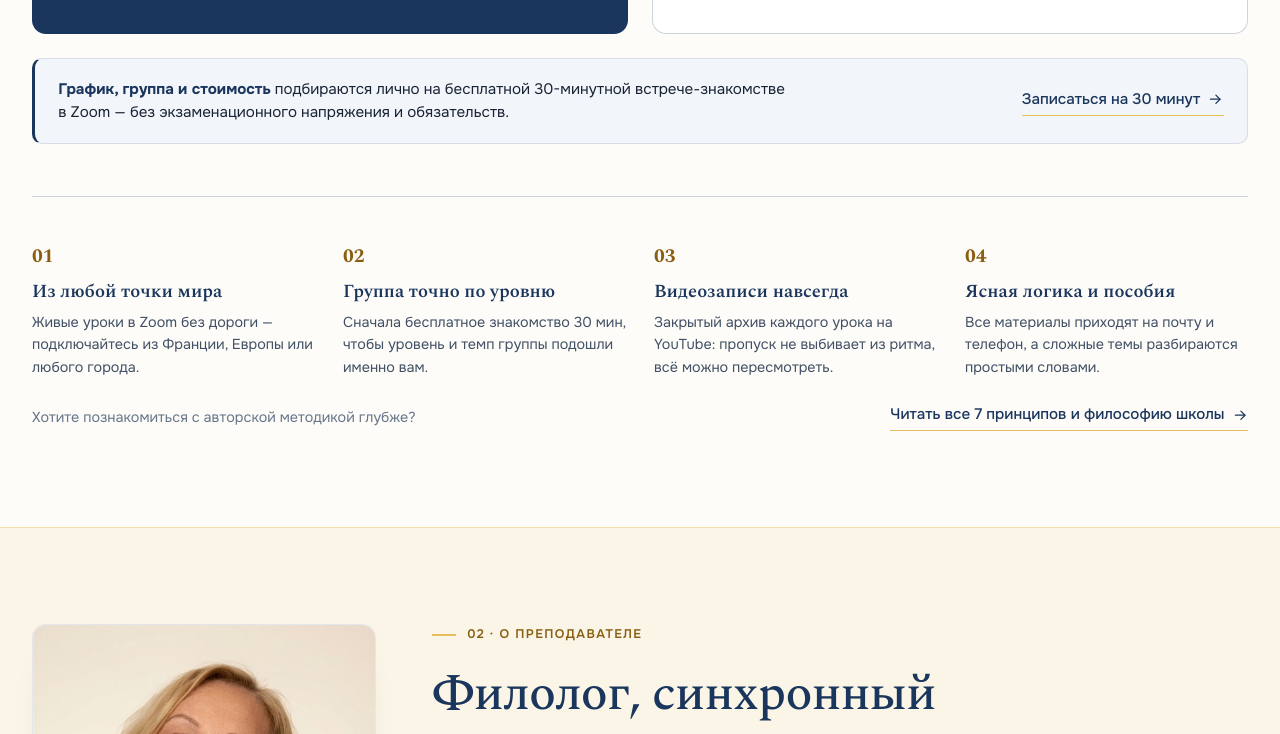
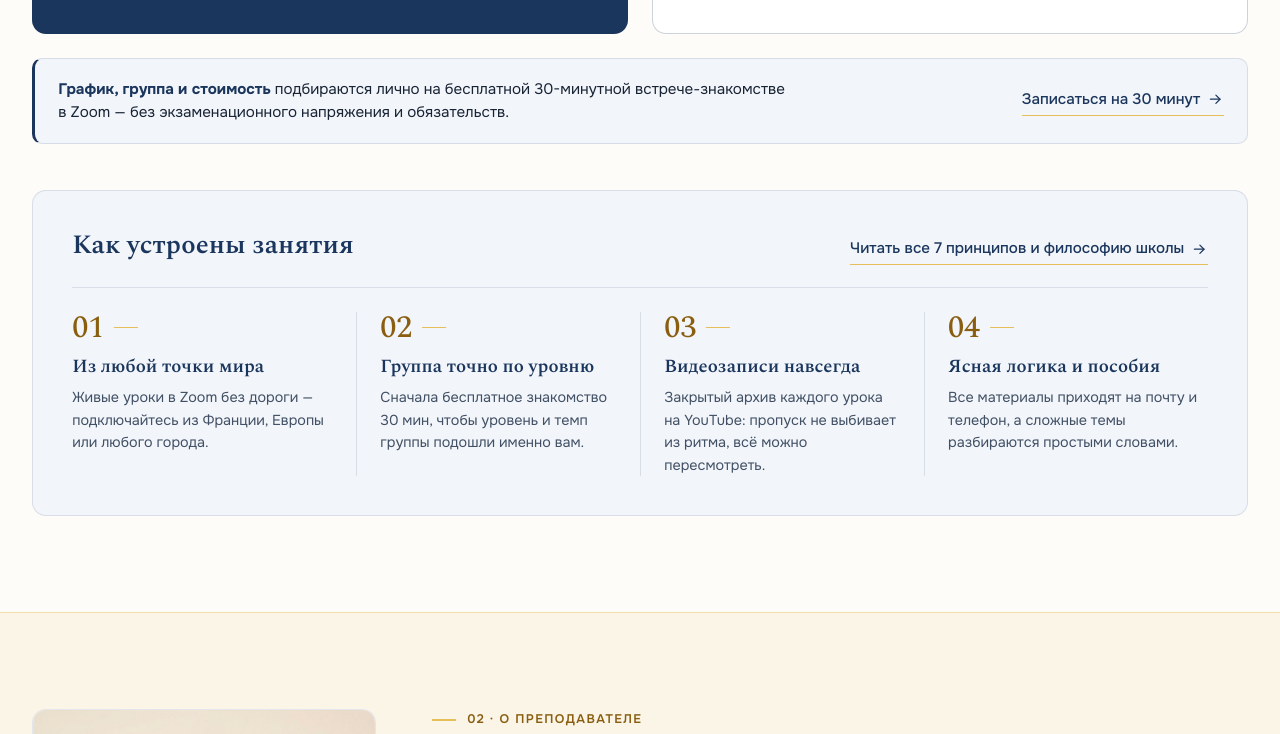
Before and after one commit to ilovehimars-dev/razumnaya-shkola, a plain HTML site: page index.html in a window 1280 px wide. Shown: the part 2066-2800 px from the top of the page. Drawn offline with Linux system fonts and the light colour scheme.

Commit message:
v19: anchor 4-pillar block in refined light-blue architectural panel with large serif numerals

```diff
--- a/css/site.css
+++ b/css/site.css
@@ -924,37 +924,85 @@ button {
   color: rgba(253, 252, 249, 0.92);
 }
 
-/* Блок узнавания «Кому здесь по-настоящему уютно» */
+/* Архитектурный акцентный блок «Как устроены занятия» (4 столпа с крупной антиквенной нумерацией) */
+.pillars-panel {
+  margin-top: clamp(2rem, 4vw, 2.85rem);
+  padding: clamp(1.65rem, 3.4vw, 2.45rem);
+  background: var(--tint-blue);
+  border: 1px solid var(--line);
+  border-radius: var(--r-lg);
+}
+
+.pillars-head {
+  display: flex;
+  flex-wrap: wrap;
+  align-items: baseline;
+  justify-content: space-between;
+  gap: 0.75rem 1.5rem;
+  padding-bottom: 1.35rem;
+  margin-bottom: 1.5rem;
+  border-bottom: 1px solid var(--line);
+}
+
+.pillars-head h3 {
+  font-family: var(--serif);
+  font-size: clamp(1.35rem, 2.2vw, 1.65rem);
+  font-weight: 600;
+  color: var(--navy);
+  line-height: 1.2;
+}
+
 .audience-grid {
   display: grid;
-  gap: 1.25rem 1.75rem;
-  margin-top: clamp(2.25rem, 4.5vw, 3.25rem);
-  padding-top: clamp(2rem, 4vw, 2.75rem);
-  border-top: 1px solid var(--line-strong);
+  gap: 1.35rem 1.75rem;
 }
 
 @media (min-width: 56rem) {
   .audience-grid {
     grid-template-columns: repeat(4, minmax(0, 1fr));
+    gap: 0;
+  }
+  .audience-item {
+    padding-inline: 1.45rem;
+    border-left: 1px solid var(--line);
+  }
+  .audience-item:first-child {
+    padding-left: 0;
+    border-left: 0;
+  }
+  .audience-item:last-child {
+    padding-right: 0;
   }
 }
 
 .audience-item {
   display: grid;
-  gap: 0.45rem;
+  gap: 0.5rem;
   align-content: start;
 }
 
 .audience-num {
-  font-family: var(--serif);
-  font-size: 1.2rem;
-  font-weight: 700;
+  display: inline-flex;
+  align-items: center;
+  gap: 0.6rem;
+  font-family: var(--serif);
+  font-size: 1.95rem;
+  font-weight: 500;
+  line-height: 1;
   color: var(--sun-ink);
-}
-
-.audience-item h3 {
-  font-family: var(--serif);
-  font-size: 1.15rem;
+  margin-bottom: 0.25rem;
+}
+
+.audience-num::after {
+  content: "";
+  width: 1.5rem;
+  height: 1.5px;
+  background: var(--sun);
+}
+
+.audience-item h4 {
+  font-family: var(--serif);
+  font-size: 1.16rem;
   font-weight: 600;
   color: var(--navy);
   line-height: 1.25;
@@ -964,15 +1012,6 @@ button {
   font-size: 0.9rem;
   line-height: 1.56;
   color: var(--ink-2);
-}
-
-.audience-footer {
-  margin-top: 1.5rem;
-  display: flex;
-  flex-wrap: wrap;
-  align-items: center;
-  justify-content: space-between;
-  gap: 0.85rem 1.5rem;
 }
 
 /* Ясная практическая плашка «График и стоимость» в блоке форматов */
--- a/index.html
+++ b/index.html
@@ -6,9 +6,9 @@
   <title>РаЗУМная школа — французский язык с Мариной Шультайс (Страсбург)</title>
   <meta name="description" content="Авторская онлайн-школа французского языка Марины Шультайс в Страсбурге: 10-недельные циклы в Zoom, индивидуальные занятия Tête-à-tête, клуб чтения «Вечерний чай с…» и «Копилка». Бесплатное тестирование-знакомство 30 минут.">
   <meta name="theme-color" content="#1B365D">
-  <link rel="icon" type="image/svg+xml" href="img/logo-ms-mark.svg?v=18">
-  <link rel="stylesheet" href="css/fonts.css?v=18">
-  <link rel="stylesheet" href="css/site.css?v=18">
+  <link rel="icon" type="image/svg+xml" href="img/logo-ms-mark.svg?v=19">
+  <link rel="stylesheet" href="css/fonts.css?v=19">
+  <link rel="stylesheet" href="css/site.css?v=19">
 </head>
 <body>
   <a class="skip-link" href="#main">Перейти к содержанию</a>
@@ -17,7 +17,7 @@
   <header class="site-header">
     <div class="wrap header-row">
       <a class="brand" href="index.html" aria-label="РаЗУМная школа — главная">
-        <img class="brand-logo" src="img/logo-ms-mark.svg?v=18" alt="" width="46" height="46">
+        <img class="brand-logo" src="img/logo-ms-mark.svg?v=19" alt="" width="46" height="46">
         <span>
           <span class="brand-name">Ра<span class="zum">ЗУМ</span>ная школа</span>
           <span class="brand-sub">Страсбург · Франция</span>
@@ -94,7 +94,7 @@
         <div class="hero-right">
           <button class="hero-video-card" type="button" data-open-video aria-label="Смотреть приветственное видео О моей РаЗУМной школе, 3 минуты">
             <span class="hero-portrait-photo" style="display: block;">
-              <img src="img/video-preview.jpg?v=18" alt="Кадр из приветственного видео Марины Шультайс «О моей РаЗУМной школе»" width="1280" height="720">
+              <img src="img/video-preview.jpg?v=19" alt="Кадр из приветственного видео Марины Шультайс «О моей РаЗУМной школе»" width="1280" height="720">
               <span class="hero-video-duration" aria-hidden="true">3:01</span>
               <span class="hero-center-play" aria-hidden="true">
                 <svg viewBox="0 0 24 24" width="16" height="16">
@@ -227,36 +227,38 @@
           </a>
         </div>
 
-        <!-- Компактная суть процесса -->
-        <div class="audience-grid grid-safe" aria-label="Как устроено обучение">
+        <!-- Архитектурная панель «Как устроены занятия» -->
+        <div class="pillars-panel" aria-label="Как устроено обучение">
+          <div class="pillars-head">
+            <h3>Как устроены занятия</h3>
+            <a class="arrow-link" href="marina.html#principy">
+              <span>Читать все 7 принципов и философию школы</span>
+              <svg class="icon" viewBox="0 0 24 24" aria-hidden="true"><path d="M5 12h14"/><path d="M13 6l6 6-6 6"/></svg>
+            </a>
+          </div>
+
+          <div class="audience-grid grid-safe">
             <div class="audience-item">
               <span class="audience-num">01</span>
-            <h3>Из любой точки мира</h3>
+              <h4>Из любой точки мира</h4>
               <p>Живые уроки в Zoom без дороги — подключайтесь из Франции, Европы или любого города.</p>
             </div>
             <div class="audience-item">
               <span class="audience-num">02</span>
-            <h3>Группа точно по уровню</h3>
+              <h4>Группа точно по уровню</h4>
               <p>Сначала бесплатное знакомство 30 мин, чтобы уровень и темп группы подошли именно вам.</p>
             </div>
             <div class="audience-item">
               <span class="audience-num">03</span>
-            <h3>Видеозаписи навсегда</h3>
+              <h4>Видеозаписи навсегда</h4>
               <p>Закрытый архив каждого урока на YouTube: пропуск не выбивает из ритма, всё можно пересмотреть.</p>
             </div>
             <div class="audience-item">
               <span class="audience-num">04</span>
-            <h3>Ясная логика и пособия</h3>
+              <h4>Ясная логика и пособия</h4>
               <p>Все материалы приходят на почту и телефон, а сложные темы разбираются простыми словами.</p>
             </div>
           </div>
-
-        <div class="audience-footer">
-          <p style="font-size: 0.9rem; color: var(--muted);">Хотите познакомиться с авторской методикой глубже?</p>
-          <a class="arrow-link" href="marina.html#principy">
-            <span>Читать все 7 принципов и философию школы</span>
-            <svg class="icon" viewBox="0 0 24 24" aria-hidden="true"><path d="M5 12h14"/><path d="M13 6l6 6-6 6"/></svg>
-          </a>
         </div>
       </div>
     </section>
@@ -265,7 +267,7 @@
     <section class="section section-sun" id="prepodavatel" data-reveal>
       <div class="wrap marina-feature grid-safe">
         <figure class="marina-portrait-card">
-          <img src="img/marina-editorial.jpg?v=18" alt="Марина Шультайс — основательница РаЗУМной школы" width="640" height="704" loading="lazy">
+          <img src="img/marina-editorial.jpg?v=19" alt="Марина Шультайс — основательница РаЗУМной школы" width="640" height="704" loading="lazy">
           <figcaption class="marina-portrait-caption">
             <strong>Марина Шультайс</strong>
             <span>Страсбург, Франция · Официальное ИП с 2001 года</span>
@@ -421,7 +423,7 @@
       <div class="footer-grid">
         <div>
           <a class="brand" href="index.html">
-            <img class="brand-logo" src="img/logo-ms.png?v=18" alt="" width="40" height="40">
+            <img class="brand-logo" src="img/logo-ms.png?v=19" alt="" width="40" height="40">
             <span class="brand-name">Ра<span class="zum">ЗУМ</span>ная школа</span>
           </a>
           <p style="margin-top: 0.65rem; max-width: 24rem; line-height: 1.58;">
@@ -514,7 +516,7 @@
     </div>
   </div>
 
-  <script src="js/kopilka-data.js?v=18" defer></script>
-  <script src="js/site.js?v=18" defer></script>
+  <script src="js/kopilka-data.js?v=19" defer></script>
+  <script src="js/site.js?v=19" defer></script>
 </body>
 </html>
```
Also changed, not shown: 404.html (+4 -4 lines), kopilka.html (+7 -7 lines), marina.html (+6 -6 lines), mentions.html (+6 -6 lines), programmes.html (+6 -6 lines). Lines whose indentation alone changed are shown as unchanged.
